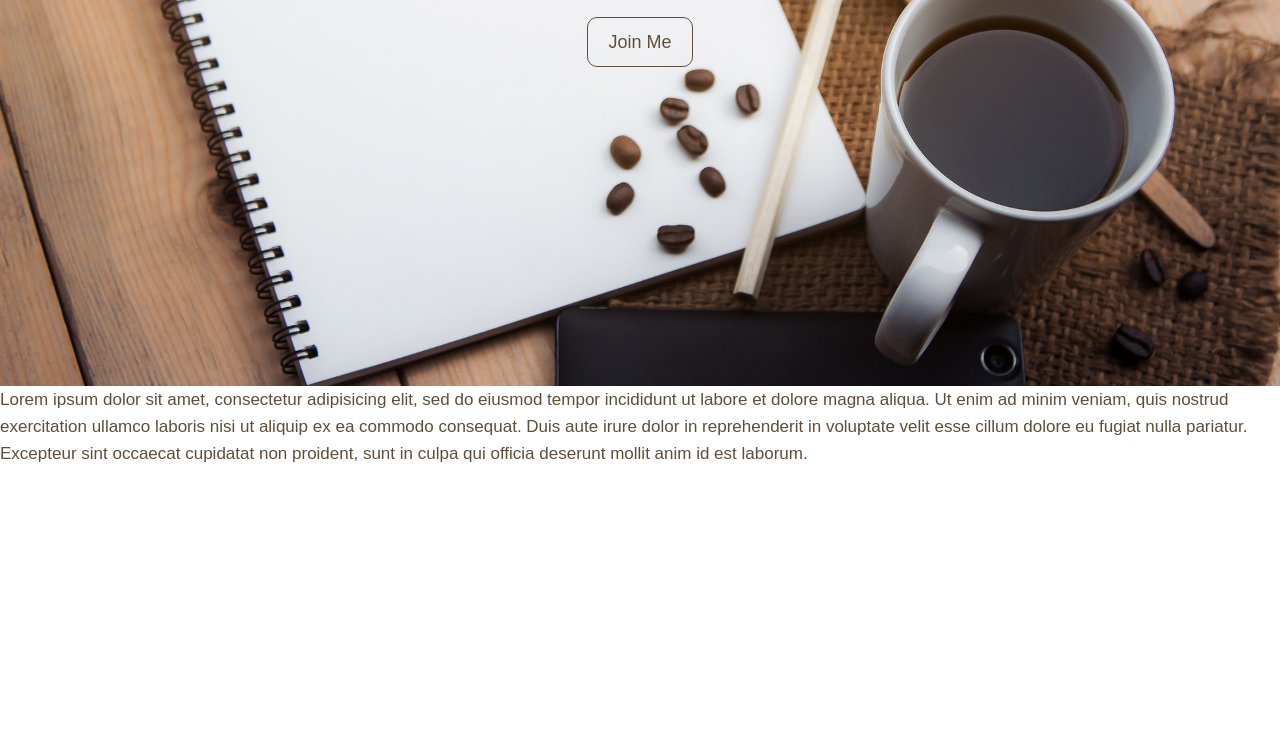
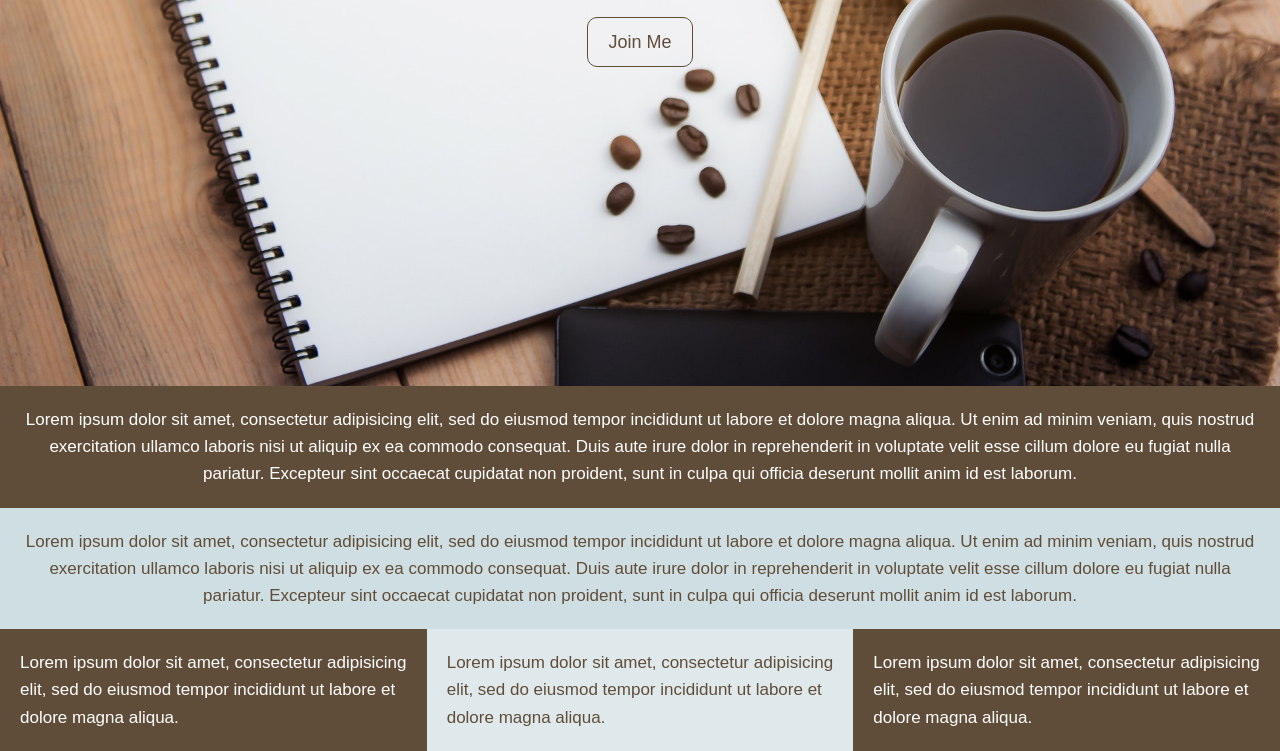
Before and after one commit to TravisBrenenstuhl/homelandingpage, a plain HTML site: page index.html in a window 1280 px wide. Shown: the part 414-1165 px from the top of the page. Before the commit the page ends 882 px from the top, so only its background shows below. Drawn offline with Linux system fonts and the light colour scheme.

Commit message:
finished adding flex boxes to bottom of the page

```diff
--- a/css/style.css
+++ b/css/style.css
@@ -44,3 +44,31 @@ body{
   background:#604d39;
   color: #fff;
 }
+
+#section-a{
+  padding:20px;
+  background: #604d39;
+  color: #fff;
+  text-align: center;
+}
+#section-b{
+  padding:20px;
+  background: #cfdee2;
+  text-align: center;
+}
+#section-c{
+  display:flex;
+}
+#section-c div{
+  padding:20px;
+}
+
+#section-c .box-1,
+#section-c .box-3{
+  background:#604d39;
+  color: #fff;
+}
+#section-c .box-2{
+  background:#dfe9ec;
+
+}
--- a/index.html
+++ b/index.html
@@ -17,5 +17,21 @@
       <p>Lorem ipsum dolor sit amet, consectetur adipisicing elit, sed do eiusmod tempor incididunt ut labore et dolore magna aliqua. Ut enim ad minim veniam, quis nostrud exercitation ullamco laboris nisi ut aliquip ex ea commodo consequat. Duis aute irure dolor in reprehenderit in voluptate velit esse cillum dolore eu fugiat nulla pariatur. Excepteur sint occaecat cupidatat non proident, sunt in culpa qui officia deserunt mollit anim id est laborum.</p>
     </section>
 
+    <section id="section-b">
+      <p>Lorem ipsum dolor sit amet, consectetur adipisicing elit, sed do eiusmod tempor incididunt ut labore et dolore magna aliqua. Ut enim ad minim veniam, quis nostrud exercitation ullamco laboris nisi ut aliquip ex ea commodo consequat. Duis aute irure dolor in reprehenderit in voluptate velit esse cillum dolore eu fugiat nulla pariatur. Excepteur sint occaecat cupidatat non proident, sunt in culpa qui officia deserunt mollit anim id est laborum.</p>
+    </section>
+
+    <section id="section-c">
+      <div class="box-1">
+        Lorem ipsum dolor sit amet, consectetur adipisicing elit, sed do eiusmod tempor incididunt ut labore et dolore magna aliqua.
+      </div>
+      <div class="box-2">
+        Lorem ipsum dolor sit amet, consectetur adipisicing elit, sed do eiusmod tempor incididunt ut labore et dolore magna aliqua.
+      </div>
+      <div class="box-3">
+        Lorem ipsum dolor sit amet, consectetur adipisicing elit, sed do eiusmod tempor incididunt ut labore et dolore magna aliqua.
+      </div>
+    </section>
+
   </body>
 </html>
```
